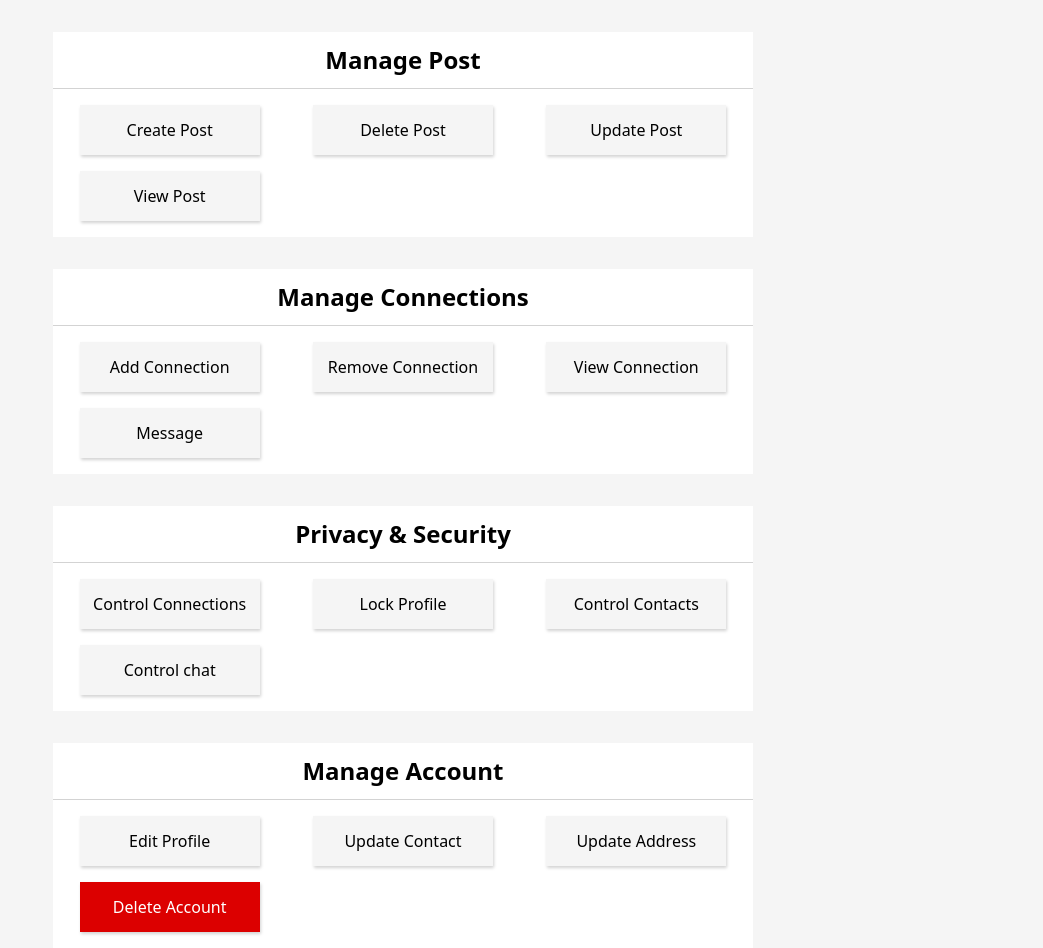
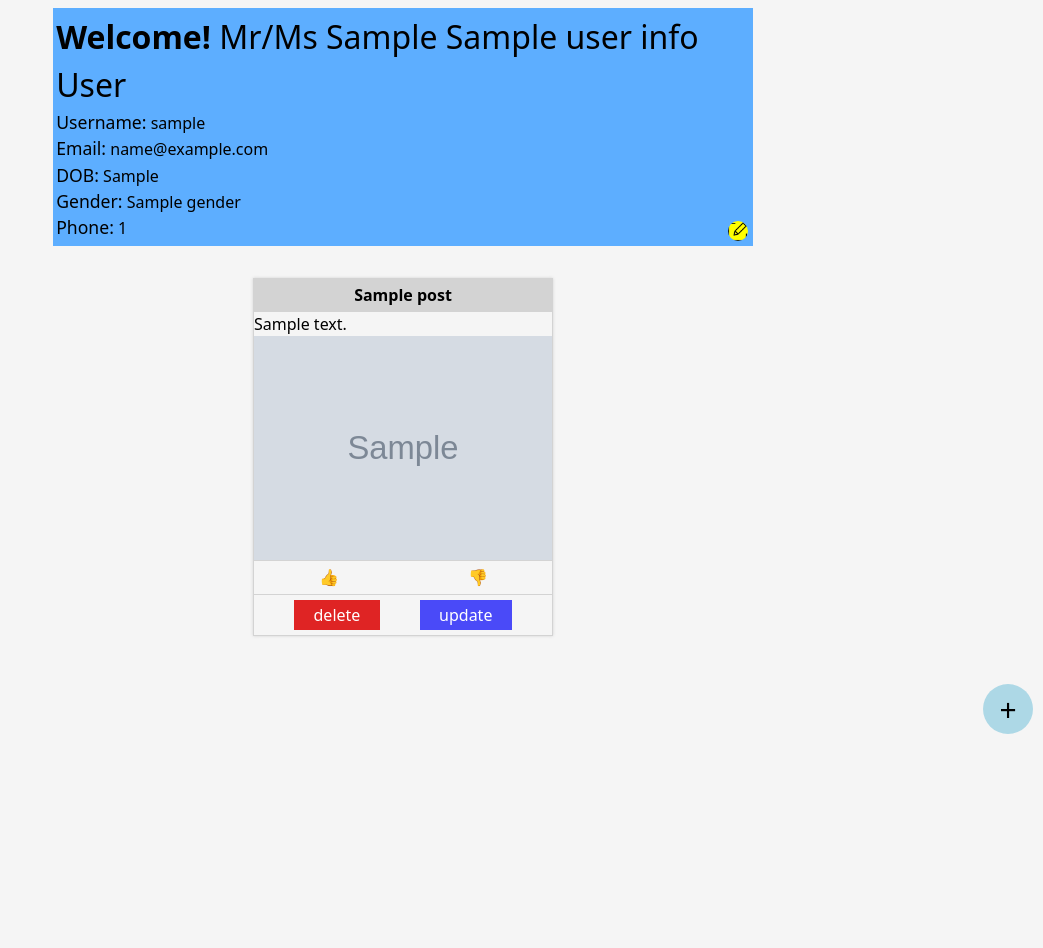
Before and after one commit to Ramsundar-Kushwaha/CMS, a Flask app: template app/templates/user/user-dashboard.html in a window 1280 px wide. Shown: the part 56-1004 px from the top of the page, without its empty margins (237-1280 px from the left). After the commit the page ends 790 px from the top, so only its background shows below. Run offline with Flask 3, Linux system fonts and the light colour scheme; the template is opened without the code that fills it: most values are stand-ins (such as "Sample title", 1, 10 or a date in 2020); grey boxes marked "Sample" are stand-in pictures.

Commit message:
delete post feature added

```diff
--- a/app/static/css/user-dashboard.css
+++ b/app/static/css/user-dashboard.css
@@ -5,68 +5,121 @@ body{
 }
 main{
     width: min(700px, 95vw);
-    height: auto;
+    height: calc(100vh - 57px);
 
     align-self: center;
 
 }
-.post, .connection, .privacy, .account{
+.profile_detail{
+    position: relative;
     width: 100%;
-    background-color: white;
-    margin-top: 2em;
+    background-color: rgb(93, 174, 255);
+    padding: .3em 0em .3em .2em;
+    margin-top: .5em;
 }
 h1{
+    font-size: 2em;
+    font-weight: bold;
+}
+h1 > span{
+    font-size: 1em;
+    font-weight: 500;
+}
+p > span{
+    font-size: 1.1em;
+    font-weight: 500;
+}
+
+.posts{
+    width: min(700px, 100%);
+    display: grid;
+    grid-template-columns: repeat(auto-fit, minmax(300px, 1fr));
+
+    margin:2em auto;
+
+    align-items: center;
+    justify-items: center;
+    grid-row-gap: 1em;
+}
+
+.create-post{
+    width: 50px;
+    height: 50px;
+
+    position: fixed;
+    bottom: 10px;
+    right: 10px;
+
+    display: flex;
+    justify-content: center;
+    align-items: center;
+
+    border-radius: 100%;
+    background-color: lightblue;
+    font-size: 30px;
+
+    cursor: pointer;
+
+}
+.post{
+    width: min(300px, 95%);
+    height: auto;
+    box-shadow: 0px 0px 3px lightgray;
+    background-color: whitesmoke;
+    border: 1px solid lightgray;
+}
+.title{
+    width: 100%;
     text-align: center;
-    padding: .5em 0;
+    font-weight: bold;
+    padding: .3em 0;
+    background-color: lightgray;
+}
+.empression{
+    border-top: 1px solid lightgray;
     border-bottom: 1px solid lightgray;
 }
-.action-container{
+.empression, .action{
+    padding: .3em 0;
     width: 100%;
-    padding: 1em 0;
+    display: flex;
+    justify-content: space-evenly;
+}
 
-    display: grid;
-    grid-template-columns: repeat(auto-fit, minmax(180px, 1fr));
-    grid-row-gap: 1em;
-    justify-items: center;
-    align-items: center;
-}
-.action-card{
-    width: 180px;
-    height: 50px;
-
-    padding: .5em 0;
+.like, .dislike{
+    width: 100%;
     text-align: center;
     cursor: pointer;
+}
+.del, .update{
+    padding: .2em 1.2em;
+    color: white;
+    cursor: pointer;
+}
+.del{
+    background-color: rgb(223, 36, 36);
+    &:hover{
+        background-color: rgb(200, 20, 20);
+    }
+}
+.update{
+    background-color: rgb(74, 74, 248);
+    &:hover{
+        background-color: rgb(54, 54, 247);
+    }
+}
 
-    background-color: whitesmoke;
-    box-shadow: 1px 2px 3px lightgray;
+.edit_button{
+    width: 20px;
+    height: 20px;
+    border-radius: 100%;
 
-    display: flex;
-    flex-direction: column;
-    justify-content: center;
-    font-weight: 500;
+    background-image: url("/app/static/icon/edit.png");
+    background-size: contain;
+    background-color: yellow;
+
+    cursor: pointer;
+    position: absolute;
+    bottom: 5px;
+    right: 5px;
 }
-.action-card:hover{
-    background-color: rgb(80, 32, 251);
-    color: white;
-}
-.delete{
-    width: 180px;
-    height: 50px;
-
-    padding: .5em 0;
-    text-align: center;
-    cursor: pointer;
-
-    color: white;
-    background-color: rgb(220, 0, 0);
-    box-shadow: 1px 2px 3px lightgray;
-    font-weight: 500;
-
-    display: flex;
-    flex-direction: column;
-    justify-content: center;
-}
-.delete:hover{
-    background-color: rgb(190, 0, 0);
-}
--- a/app/templates/user/user-dashboard.html
+++ b/app/templates/user/user-dashboard.html
@@ -6,60 +6,45 @@
 
 {% block main %}
     <main>
-        <!--manage post-->
-        <div class="post">
-            <h1 class="text-2xl font-bold">Manage Post</h1>
-            <div class="action-container">
+        <div class="profile_detail">
+            <h1>Welcome! <span>Mr/Ms {{user_info.first_name ~ " " ~ user_info.middle_name ~ " " ~ user_info.last_name}}</span></h1>
+            <p><span>Username:</span> {{user_info.username}}</p>
+            <p><span>Email:</span> {{user_info.email}}</p>
+            <p><span>DOB:</span> {{user_info.data_of_birth}}</p>
+            <p><span>Gender:</span> {{user_info.gender}}</p>
+            <p><span>Phone:</span> {{user_info.phone_number}}</p>
 
-                <a href="{{url_for('post.create_post')}}">
-                    <div class="action-card">Create Post</div>
-                </a>
-
-                <a href="{{url_for('post.delete_post')}}">
-                    <div class="action-card">Delete Post</div>
-                </a>
-
-                <a href="{{url_for('post.update_post')}}">
-                    <div class="action-card">Update Post</div>
-                </a>
-
-                <a href="{{url_for('post.view_post')}}">
-                    <div class="action-card">View Post</div>
-                </a>
-
-            </div>
+            <div class="edit_button"></div>
         </div>
 
-        <!--manage connection-->
-        <div class="connection">
-            <h1 class="text-2xl font-bold">Manage Connections</h1>
-            <div class="action-container">
-                <div class="action-card">Add Connection</div>
-                <div class="action-card">Remove Connection</div>
-                <div class="action-card">View Connection</div>
-                <div class="action-card">Message</div>
-            </div>
+        <div class="posts">
+            {% if posts %}
+                {% for post in posts %}
+                    <div class="post">
+                        <section class="title">{{post.post_title}}</section>
+                        <section class="desc">{{post.post_content}}</section>
+                        <figure><img src="{{post.post_image}}" alt="{{post.post_title}}"></figure>
+                        <div class="empression">
+                            <section class="like">👍</section>
+                            <section class="dislike">👎</section>
+                        </div>
+                        <div class="action">
+                            <form action="{{url_for('post.remove_post', post_id = post.post_id)}}" method="POST">
+                                <button type="submit" class="del">delete</button>
+                            </form>
+                            <form action="{{url_for('post.update_post')}}" method="POST">
+                                <button type="submit" class="update">update</button>
+                            </form>
+                        </div>
+                    </div>
+                {% endfor %}
+            {% else %}
+                <p>You haven't created any post yet!</p>
+            {% endif %}
         </div>
 
-        <div class="privacy">
-            <h1 class="text-2xl font-bold">Privacy & Security</h1>
-            <div class="action-container">
-                <div class="action-card">Control Connections</div>
-                <div class="action-card">Lock Profile</div>
-                <div class="action-card">Control Contacts</div>
-                <div class="action-card">Control chat</div>
-            </div>
-        </div>
+        <a href="{{url_for('post.create_post')}}"><div class="create-post">+</div></a>
 
-        <div class="account">
-            <h1 class="text-2xl font-bold">Manage Account</h1>
-            <div class="action-container">
-                <div class="action-card">Edit Profile</div>
-                <div class="action-card">Update Contact</div>
-                <div class="action-card">Update Address</div>
-                <div class="delete" onclick="del(this)">Delete Account</div>
-            </div>
-        </div>
     </main>
 {% endblock main %}
 
--- a/app/templates/user/user-space.html
+++ b/app/templates/user/user-space.html
@@ -28,8 +28,8 @@
                     <img src="{{post.post_image }}" alt="{{ post.post_title }}">
                 </figure>
                 <div class="post-btn-bx">
-                    <div onclick="increment(this)" class="like font-bold">like <span></span></div>
-                    <div onclick="increment(this)" class="dislike font-bold">dislike <span></span></div>
+                    <div onclick="increment(this)" class="like font-bold">👍 <span></span></div>
+                    <div onclick="increment(this)" class="dislike font-bold">👎 <span></span></div>
                 </div>
             </div>
 
```
Also changed, not shown: app/routes/post.py (+26 -12 lines), app/routes/user.py (+43 -9 lines), app/static/css/user-space.css (+14 -3 lines), app/static/icon/edit.png (added).
